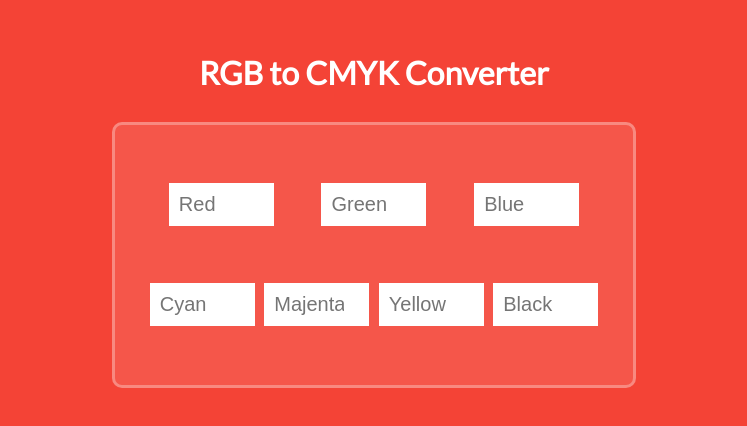
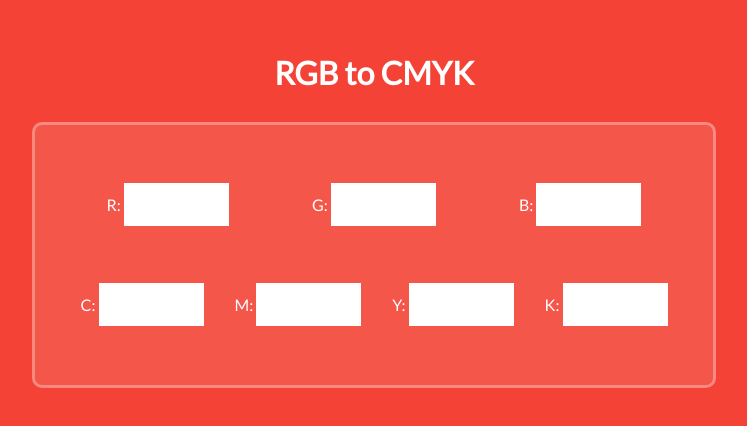
Before and after one commit to paulo-silva/rgb-to-cmyk, a plain HTML site: page index.html in a window 1280 px wide. Shown: the part 180-606 px from the top of the page, without its empty margins (266-1013 px from the left). Drawn offline with Linux system fonts and the light colour scheme.

Commit message:
Label added to inputs

```diff
--- a/assets/css/style.css
+++ b/assets/css/style.css
@@ -37,8 +37,8 @@ body > h1 {
   color: #000;
 }
 .inputs-wrapper {
-  max-width: 458px;
-  min-width: 458px;
+  max-width: 618px;
+  min-width: 618px;
   padding: 30px;
   border-radius: 10px;
   display: -webkit-box;
@@ -54,6 +54,12 @@ body > h1 {
   -webkit-box-direction: normal;
   -ms-flex-direction: column;
   flex-direction: column;
+}
+.clean label {
+  color: #fff;
+}
+.dark label {
+  color: #000;
 }
 .clean > .inputs-wrapper {
   background-color: rgba(255, 255, 255, .1);
--- a/assets/js/main.js
+++ b/assets/js/main.js
@@ -8,7 +8,7 @@ document.addEventListener('DOMContentLoaded', function() {
   for (let i = 0; i < totalColorsInputs; i++) {
 
     colorsInput[i].addEventListener('input', function(event) {
-      let colorFormat = event.currentTarget.parentNode.dataset.format;
+      let colorFormat = event.currentTarget.parentNode.parentNode.dataset.format;
 
       calculateColorsValues(colorFormat);
 
@@ -28,7 +28,7 @@ document.addEventListener('DOMContentLoaded', function() {
       values = colorConverter.rgbToCmyk(red, green, blue);
       document.body.style.backgroundColor = `rgb(${red},${green},${blue})`;
 
-      if (sumColor > 600) {
+      if (sumColor > 500) {
         document.body.classList.add('dark');
         document.body.classList.remove('clean');
       } else {
--- a/index.html
+++ b/index.html
@@ -8,18 +8,40 @@
   <link rel="stylesheet" href="assets/css/style.css">
 </head>
 <body class="clean">
-  <h1>RGB to CMYK Converter</h1>
+  <h1>RGB to CMYK</h1>
   <div id="inputsWrapper" class="inputs-wrapper">
     <div class="color-inputs" data-format="rgb">
-      <input type="number" min="0" max="255" id="rgb_red" class="color-input" data-color="red" placeholder="Red" maxlength="3">
-      <input type="number" min="0" max="255" id="rgb_green" class="color-input" data-color="green" placeholder="Green" maxlength="3">
-      <input type="number" min="0" max="255" id="rgb_blue" class="color-input" data-color="blue" placeholder="Blue" maxlength="3">
+      <label for="rgb_red">
+        R:
+        <input type="number" min="0" max="255" id="rgb_red" class="color-input" data-color="red" maxlength="3">
+      </label>
+
+      <label for="rgb_green">
+        G:
+        <input type="number" min="0" max="255" id="rgb_green" class="color-input" data-color="green" maxlength="3">
+      </label>
+      <label for="rgb_blue">
+        B:
+        <input type="number" min="0" max="255" id="rgb_blue" class="color-input" data-color="blue" maxlength="3">
+      </label>
     </div>
     <div class="color-inputs" data-format="cmyk">
-      <input type="number" min="0" id="cmyk_cyan" class="color-input" data-color="cyan" placeholder="Cyan" maxlength="3">
-      <input type="number" min="0" id="cmyk_magenta" class="color-input" data-color="majenta" placeholder="Majenta" maxlength="3">
-      <input type="number" min="0" id="cmyk_yellow" class="color-input" data-color="yellow" placeholder="Yellow" maxlength="3">
-      <input type="number" min="0" id="cmyk_black" class="color-input" data-color="black" placeholder="Black" maxlength="3">
+      <label for="cmyk_cyan">
+        C:
+        <input type="number" min="0" id="cmyk_cyan" class="color-input" data-color="cyan" maxlength="3">
+      </label>
+      <label for="cmyk_magenta">
+        M:
+        <input type="number" min="0" id="cmyk_magenta" class="color-input" data-color="majenta" maxlength="3">
+      </label>
+      <label for="cmyk_yellow">
+        Y:
+        <input type="number" min="0" id="cmyk_yellow" class="color-input" data-color="yellow" maxlength="3">
+      </label>
+      <label for="cmyk_black">
+        K:
+        <input type="number" min="0" id="cmyk_black" class="color-input" data-color="black" maxlength="3">
+      </label>
     </div>
   </div>
   <script src="assets/js/color_converter.js"></script>
```
